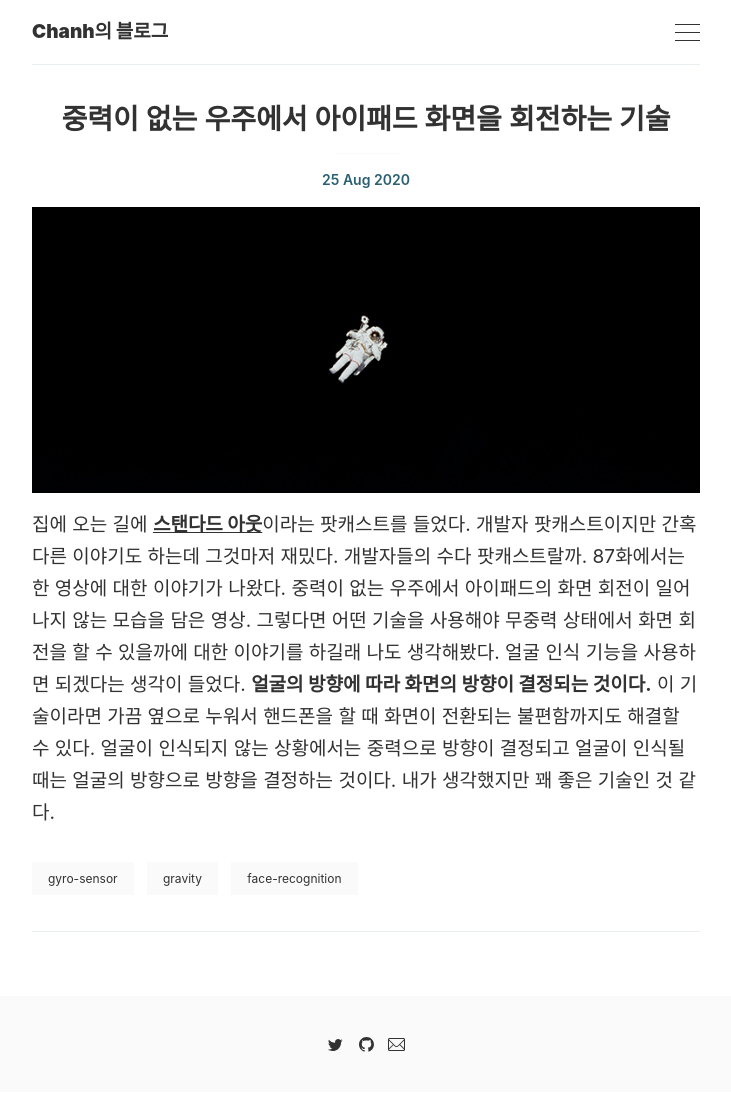
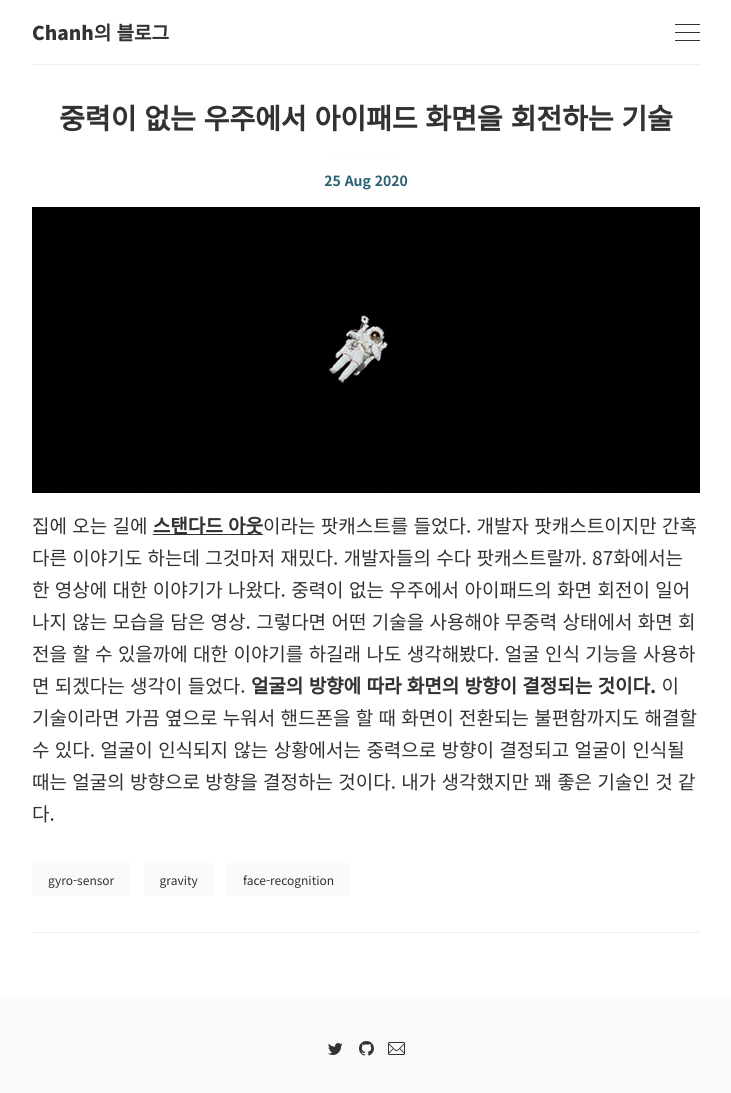
Before and after one commit to seochanh/seochanh.github.io, a Jekyll site: the page built from _posts/2020-08-25-screen-rotation.markdown, in a window 1280 px wide. Shown: the whole page, without its empty margins (274-1005 px from the left). Built offline with Jekyll 4.4.1, drawn with Linux system fonts in a browser that asks for light colours; comment, search, counter and statistics services are not loaded.

Commit message:
폰트 변경

```diff
--- a/_layouts/default.html
+++ b/_layouts/default.html
@@ -5,7 +5,7 @@
     <meta http-equiv="X-UA-Compatible" content="IE=edge" />
 
     <!-- webfont -->
-    <link rel="stylesheet" href="https://fonts.googleapis.com/earlyaccess/nanumgothic.css">
+    <link href="https://fonts.googleapis.com/css2?family=Noto+Sans+KR:wght@100;300;400;500;700;900&display=swap" rel="stylesheet">
 
 {% include head.html %}
 
--- a/_sass/settings/_type.scss
+++ b/_sass/settings/_type.scss
@@ -3,6 +3,7 @@
 // *----------------------------------*/
 
 $font-base:
+  'Noto Sans KR',
   -apple-system,
   BlinkMacSystemFont,
   'Segoe UI',
```
